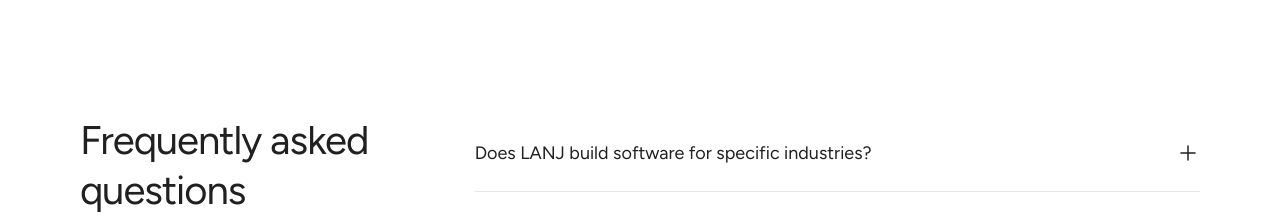
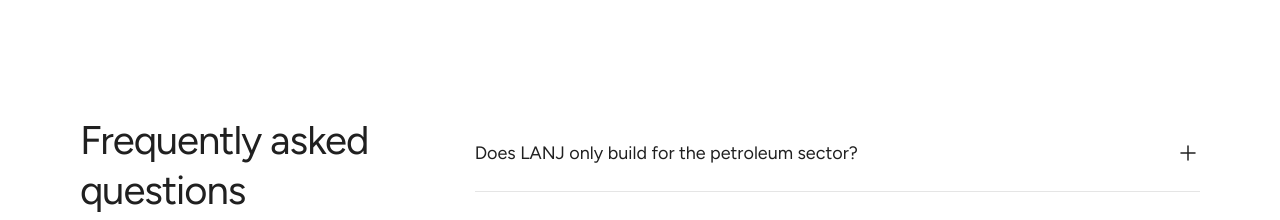
Before and after one commit to Adaaego/LANJ-SYSTEMS, a React (Vite) app: page / in a window 1280 px wide. Shown: the part 3140-3360 px from the top of the page. Built offline with nearby package versions, Linux system fonts and the light colour scheme.

Commit message:
docs: update first FAQ to clarify LANJ's multi-sector vision

```diff
--- a/src/components/Faq.jsx
+++ b/src/components/Faq.jsx
@@ -6,9 +6,9 @@
 // Default FAQ Content
 const defaultFAQs = [
   {
-    question: "Does LANJ build software for specific industries?",
+    question: "Does LANJ only build for the petroleum sector?",
     answer:
-      "We build enterprise and institutional software for organisations with complex operations. Our current focus is Ghana's downstream petroleum sector through OpsEye, and we will expand to other areas as we learn where our approach adds the most value.",
+      "OpsEye, our first product, focuses on the downstream petroleum sector. Our wider aim is to build data systems across sectors such as agriculture, healthcare, finance, transport and public administration, expanding deliberately as we understand each one.",
   },
   {
     question: "Does LANJ work with regulators?",
```
